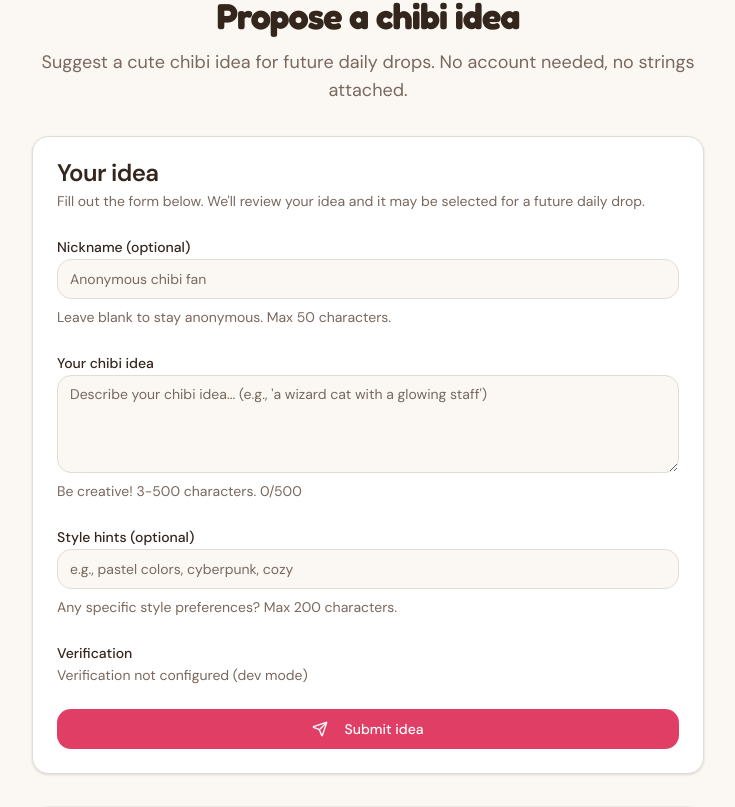
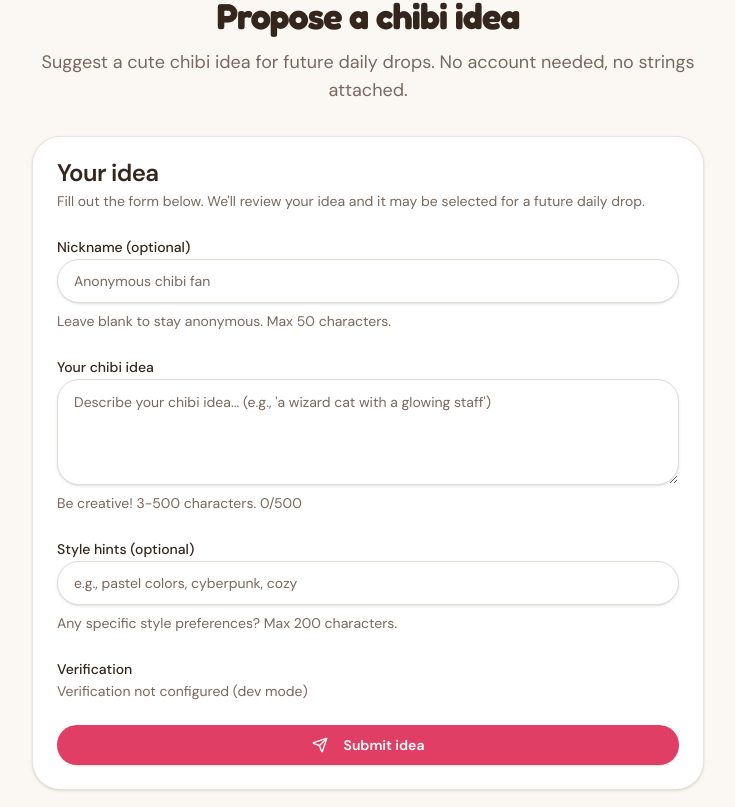
Before and after one commit to daniel-ctn/chibi-spark, a Next.js app: page /propose in a window 1280 px wide. Shown: the part 213-1020 px from the top of the page, without its empty margins (272-1007 px from the left). Built offline with nearby package versions, Linux system fonts and the light colour scheme; no server answers.

Commit message:
style: soften shadcn primitives for pill and panel UI

```diff
--- a/components/ui/badge.tsx
+++ b/components/ui/badge.tsx
@@ -4,7 +4,7 @@ import { cva, type VariantProps } from "class-variance-authority";
 import { cn } from "@/lib/utils";
 
 const badgeVariants = cva(
-  "inline-flex items-center rounded-full border px-2.5 py-0.5 text-xs font-semibold transition-colors focus:outline-none focus:ring-2 focus:ring-ring focus:ring-offset-2",
+  "inline-flex items-center rounded-full border px-2.5 py-0.5 text-[11px] font-semibold tracking-wide uppercase transition-colors focus:outline-none focus:ring-2 focus:ring-ring focus:ring-offset-2",
   {
     variants: {
       variant: {
--- a/components/ui/button.tsx
+++ b/components/ui/button.tsx
@@ -5,22 +5,23 @@ import { cva, type VariantProps } from "class-variance-authority";
 import { cn } from "@/lib/utils";
 
 const buttonVariants = cva(
-  "inline-flex items-center justify-center gap-2 whitespace-nowrap rounded-md text-sm font-medium ring-offset-background transition-colors focus-visible:outline-none focus-visible:ring-2 focus-visible:ring-ring focus-visible:ring-offset-2 disabled:pointer-events-none disabled:opacity-50 [&_svg]:pointer-events-none [&_svg]:size-4 [&_svg]:shrink-0",
+  "inline-flex items-center justify-center gap-2 whitespace-nowrap rounded-full text-sm font-semibold ring-offset-background transition-[color,background-color,transform,box-shadow] duration-200 ease-out focus-visible:outline-none focus-visible:ring-2 focus-visible:ring-ring focus-visible:ring-offset-2 disabled:pointer-events-none disabled:opacity-50 active:scale-[0.98] [&_svg]:pointer-events-none [&_svg]:size-4 [&_svg]:shrink-0",
   {
     variants: {
       variant: {
-        default: "bg-primary text-primary-foreground hover:bg-primary/90",
+        default:
+          "bg-primary text-primary-foreground shadow-sm hover:bg-primary/92 hover:shadow-md",
         destructive: "bg-destructive text-destructive-foreground hover:bg-destructive/90",
         outline:
-          "border border-input bg-background hover:bg-accent hover:text-accent-foreground",
-        secondary: "bg-secondary text-secondary-foreground hover:bg-secondary/80",
+          "border-border/80 bg-card hover:bg-accent hover:text-accent-foreground border shadow-sm",
+        secondary: "bg-secondary text-secondary-foreground hover:bg-secondary/85",
         ghost: "hover:bg-accent hover:text-accent-foreground",
         link: "text-primary underline-offset-4 hover:underline",
       },
       size: {
-        default: "h-10 px-4 py-2",
-        sm: "h-9 rounded-md px-3",
-        lg: "h-11 rounded-md px-8",
+        default: "h-10 px-5 py-2",
+        sm: "h-9 px-4",
+        lg: "h-12 px-8 text-base",
         icon: "h-10 w-10",
       },
     },
--- a/components/ui/card.tsx
+++ b/components/ui/card.tsx
@@ -7,7 +7,7 @@ const Card = React.forwardRef<HTMLDivElement, React.HTMLAttributes<HTMLDivElemen
     <div
       ref={ref}
       className={cn(
-        "bg-card text-card-foreground rounded-lg border shadow-sm",
+        "bg-card text-card-foreground border-border/80 rounded-2xl border shadow-sm",
         className,
       )}
       {...props}
--- a/components/ui/input.tsx
+++ b/components/ui/input.tsx
@@ -8,7 +8,7 @@ const Input = React.forwardRef<HTMLInputElement, React.ComponentProps<"input">>(
       <input
         type={type}
         className={cn(
-          "border-input bg-background ring-offset-background file:text-foreground placeholder:text-muted-foreground focus-visible:ring-ring flex h-10 w-full rounded-md border px-3 py-2 text-base file:border-0 file:bg-transparent file:text-sm file:font-medium focus-visible:ring-2 focus-visible:ring-offset-2 focus-visible:outline-none disabled:cursor-not-allowed disabled:opacity-50 md:text-sm",
+          "border-input bg-card ring-offset-background file:text-foreground placeholder:text-muted-foreground focus-visible:ring-ring flex h-11 w-full rounded-xl border px-4 py-2 text-base shadow-sm file:border-0 file:bg-transparent file:text-sm file:font-medium focus-visible:ring-2 focus-visible:ring-offset-2 focus-visible:outline-none disabled:cursor-not-allowed disabled:opacity-50 md:text-sm",
           className,
         )}
         ref={ref}
--- a/components/ui/textarea.tsx
+++ b/components/ui/textarea.tsx
@@ -7,7 +7,7 @@ const Textarea = React.forwardRef<HTMLTextAreaElement, React.ComponentProps<"tex
     return (
       <textarea
         className={cn(
-          "border-input bg-background ring-offset-background placeholder:text-muted-foreground focus-visible:ring-ring flex min-h-[80px] w-full rounded-md border px-3 py-2 text-base focus-visible:ring-2 focus-visible:ring-offset-2 focus-visible:outline-none disabled:cursor-not-allowed disabled:opacity-50 md:text-sm",
+          "border-input bg-card ring-offset-background placeholder:text-muted-foreground focus-visible:ring-ring flex min-h-[100px] w-full rounded-xl border px-4 py-3 text-base shadow-sm focus-visible:ring-2 focus-visible:ring-offset-2 focus-visible:outline-none disabled:cursor-not-allowed disabled:opacity-50 md:text-sm",
           className,
         )}
         ref={ref}
```
